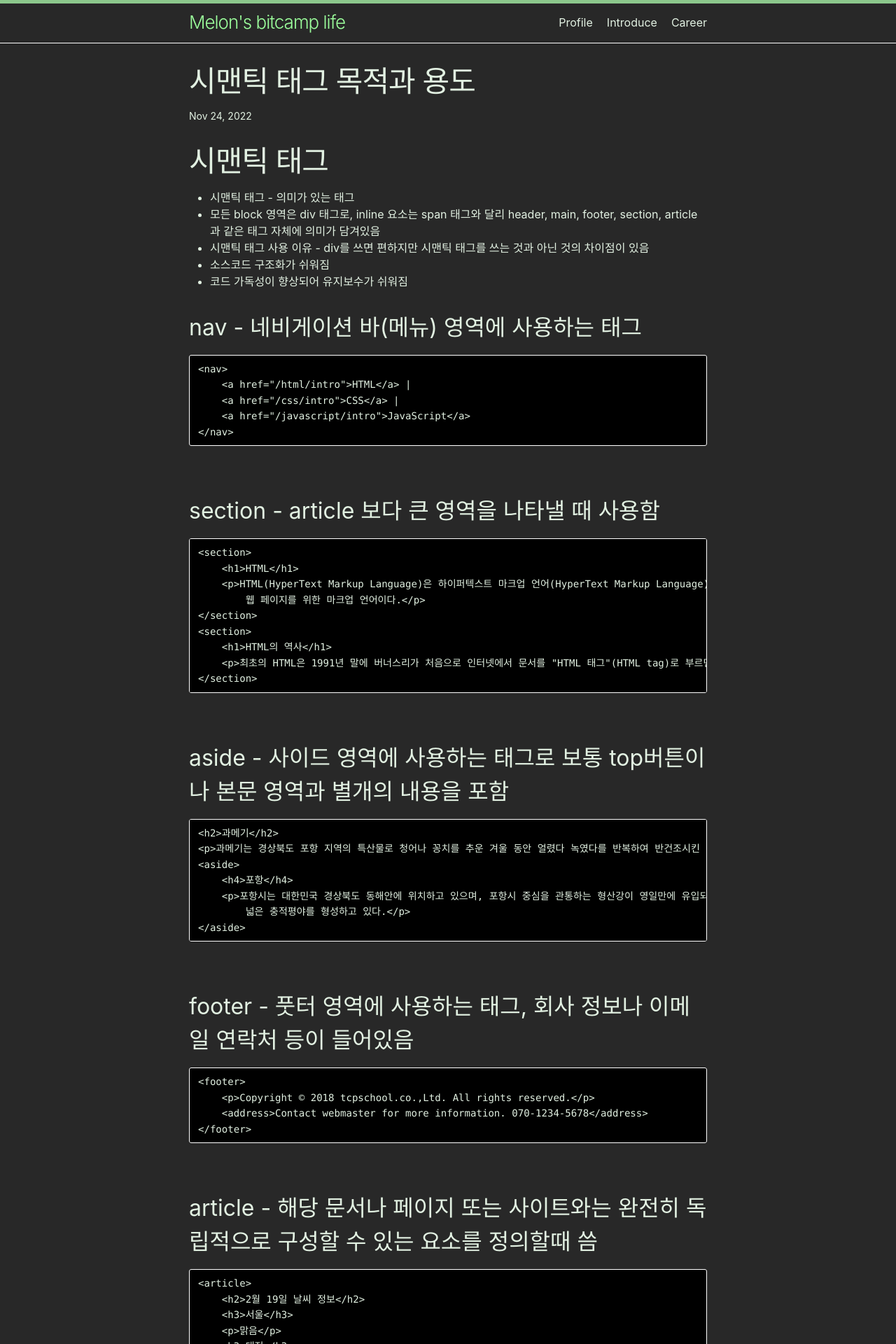
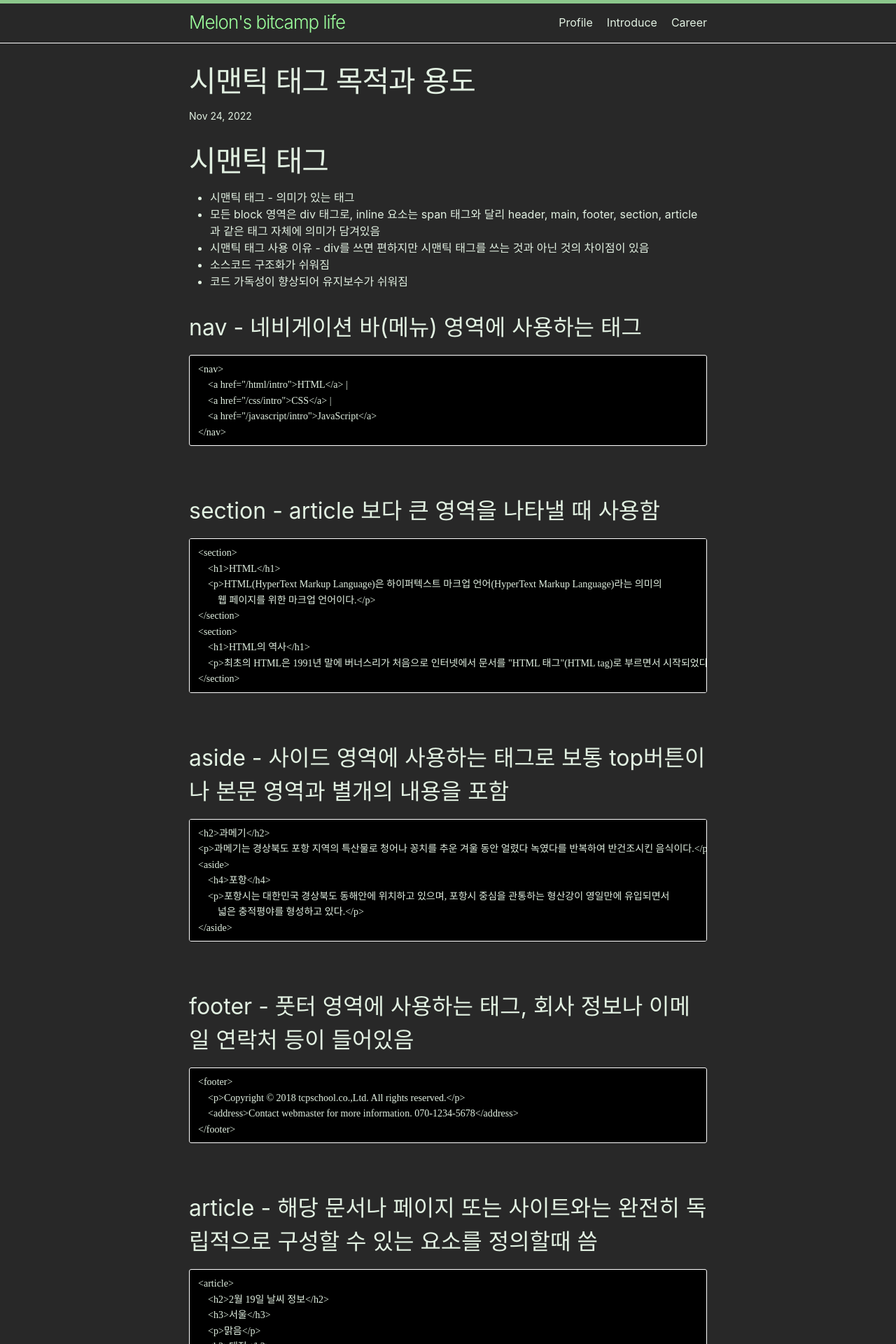
Before and after one commit to Melon-jy/Melon-jy.github.io, a Jekyll site: the page built from _posts/2022-11-24-note14.markdown, in a window 1280 px wide. Shown: the top 1920 px of the page at 70% size. Built offline with Jekyll 4.4.1, drawn with Linux system fonts in a browser that asks for light colours; comment, search, counter and statistics services are not loaded.

Commit message:
일단 다 바꿔

```diff
--- a/_sass/minima/_base.scss
+++ b/_sass/minima/_base.scss
@@ -80,6 +80,7 @@ figure > img {
 
 figcaption {
   font-size: $small-font-size;
+  font-family: 's-core dream9';
 }
 
 
@@ -144,6 +145,7 @@ blockquote {
   padding-left: $spacing-unit / 2;
   @include relative-font-size(1.125);
   font-style: italic;
+  font-family: 's-core dream9';
 
   > :last-child {
     margin-bottom: 0;
@@ -161,7 +163,7 @@ blockquote {
  */
 pre,
 code {
-  font-family: $code-font-family;
+  font-family: '$code-font-family';
   font-size: 0.9375em;
   border: 1px solid $border-color-01;
   border-radius: 3px;
```
